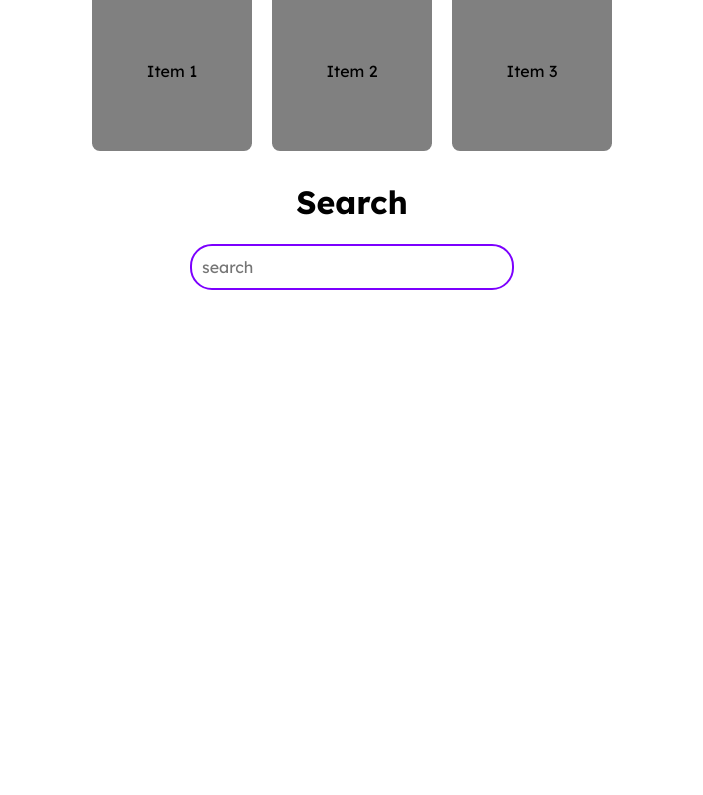
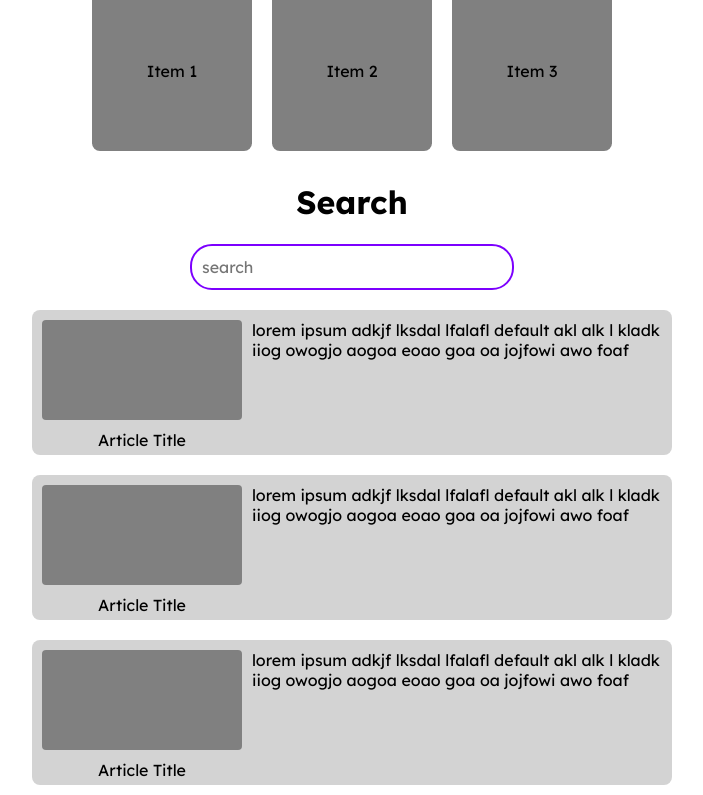
Before and after one commit to griffindavidson/cmpe195a-project, a Next.js app: page / in a window 1280 px wide. Shown: the part 365-1160 px from the top of the page, without its empty margins (288-991 px from the left). Before the commit the page ends 800 px from the top, so only its background shows below. Built offline with nearby package versions, Linux system fonts and the light colour scheme.

Commit message:
added skeleton search results

```diff
--- a/src/app/globals.css
+++ b/src/app/globals.css
@@ -31,9 +31,8 @@ h1 {
 }
 
 .search-textfield {
-  width: 25%;
+  width: 300px;
   height: 40px;
-  max-width: 300px;
   border: var(--purple) solid 0.125rem;
   border-radius: 22px;
   font-family: 'Lexend', sans-serif;
--- a/src/app/home.css
+++ b/src/app/home.css
@@ -13,3 +13,38 @@
     line-height: 10em;
     border-radius: 0.5rem;
 }
+
+.search-container {
+    flex-direction: column;
+}
+
+.search-result-container {
+    display: flex;
+    flex-direction: row;
+    text-align: start;
+    background-color: lightgray;
+    border-radius: 0.5rem;
+    width: 50%;
+    max-width: 1000px;
+    min-width: 500px;
+    height: auto;
+    margin: 20px 0px 0px 0px;
+}
+
+.search-result-title {
+    text-align: center;
+    padding-bottom: 5px;
+}
+
+.search-result-text {
+    padding-top: 10px;
+    padding-right: 10px;
+}
+
+.search-result-image {
+    width: 200px;
+    height: 100px;
+    background-color: gray;
+    border-radius: 0.25rem;
+    margin: 10px;
+}
--- a/src/app/page.js
+++ b/src/app/page.js
@@ -20,6 +20,40 @@ export default function Home() {
       <h1>Search</h1>
       <div className="search-container">
         <input type="text" placeholder="search" className="search-textfield"/>
+
+        <div className="search-result-container">
+          <div className="result-container">
+            <div className="search-result-image"></div>
+            <div className="search-result-title">Article Title</div>
+          </div>
+          <div className="search-result-text">
+            lorem ipsum adkjf lksdal  lfalafl default  akl alk l kladk iiog owogjo aogoa eoao goa oa
+            jojfowi awo foaf
+          </div>
+        </div>
+
+        <div className="search-result-container">
+          <div className="result-container">
+            <div className="search-result-image"></div>
+            <div className="search-result-title">Article Title</div>
+          </div>
+          <div className="search-result-text">
+            lorem ipsum adkjf lksdal  lfalafl default  akl alk l kladk iiog owogjo aogoa eoao goa oa
+            jojfowi awo foaf
+          </div>
+        </div>
+
+        <div className="search-result-container">
+          <div className="result-container">
+            <div className="search-result-image"></div>
+            <div className="search-result-title">Article Title</div>
+          </div>
+          <div className="search-result-text">
+            lorem ipsum adkjf lksdal  lfalafl default  akl alk l kladk iiog owogjo aogoa eoao goa oa
+            jojfowi awo foaf
+          </div>
+        </div>
+
       </div>
     </div>
   );
```
